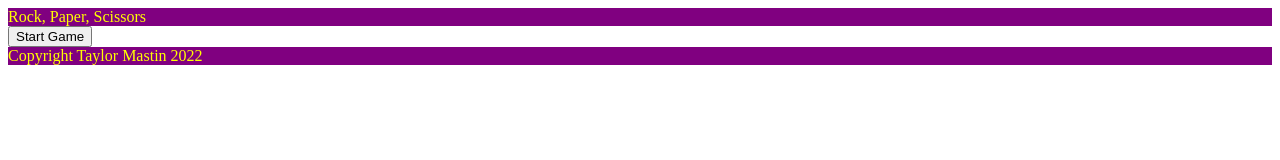
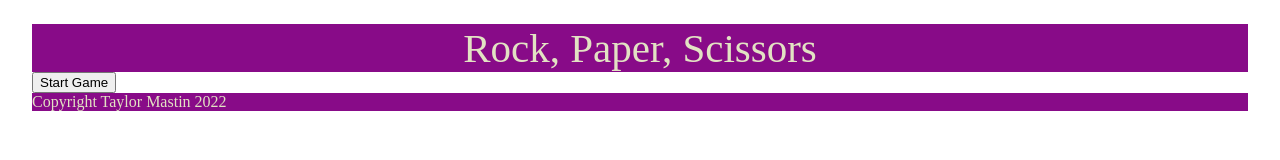
Before and after one commit to ey215/rock-paper-scissors, a plain HTML site: page index.html in a window 1280 px wide. Drawn offline with Linux system fonts and the light colour scheme.

Commit message:
Make content a flexbox
Start playing with colors and formatting

```diff
--- a/index.html
+++ b/index.html
@@ -8,7 +8,7 @@
     <title>Rock, Paper, Scissors</title>
 </head>
 <body>
-    <div id = "content">
+    <div id = "content" class = "content">
 
         <div class = "header">Rock, Paper, Scissors</div>
         <div id = "results"></div>
--- a/style.css
+++ b/style.css
@@ -3,6 +3,19 @@ body {
 }
 
 .header, .footer {
-    background-color: purple;
-    color: yellow;
+    background-color: rgb(136 11 136);
+    color: #e2e2c3;
 }
+
+.content {
+    display: flex;
+    margin: 24px;
+    flex-direction: column;
+}
+
+.header {
+    display: flex;
+    align-items: center;
+    justify-content: center;
+    font-size: 41px;
+}
```
